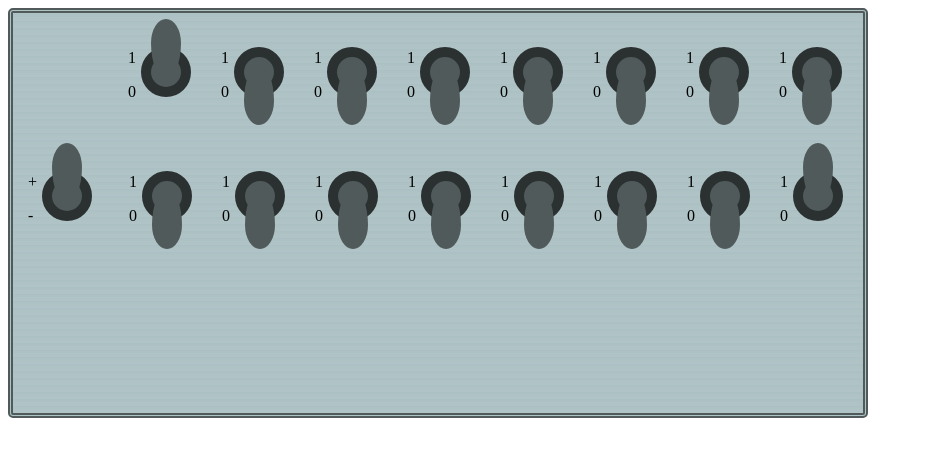
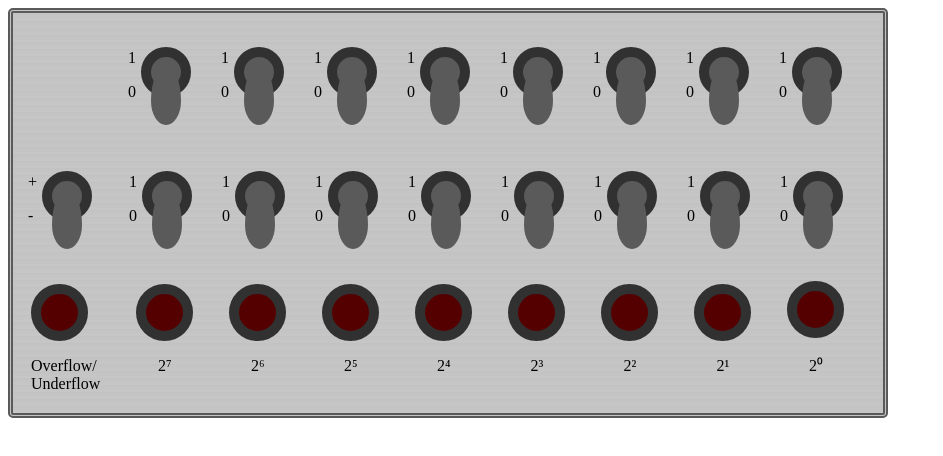
Before and after one commit to Marms314/binary-machine, an Angular app: page / in a window 1280 px wide. Shown: the top 456 px of the page, without its empty margins (0-943 px from the left). Built offline with nearby package versions, Linux system fonts and the light colour scheme.

Commit message:
added bulbs

```diff
--- a/src/app/machine/machine.component.css
+++ b/src/app/machine/machine.component.css
@@ -1,5 +1,5 @@
 .machine-face {
-    background-color: #a8bec1;
+    background-color: #c0c0c0;
     background-image: repeating-linear-gradient(
         180deg,
         rgba(255,255,255,.07) 1px, transparent 2px,
@@ -7,10 +7,26 @@
         rgba(255,255,255,.17) 5px, transparent 6px,
         rgba(255,255,255,.19) 7px, transparent 8px
     );
-    width: 850px;
+    width: 870px;
     height: 400px;
-    border: 5px double #505a5b;
+    border: 5px double #5a5a5a;
     border-radius: 5px;
+}
+
+.number1 {
+    padding: 0;
+    margin: 0;
+    margin-left: 100px;
+}
+
+.number2 {
+    padding: 0;
+    margin: 0;
+    margin-left: 7px;
+}
+
+.number-bulbs, .number2 {
+    display: inline-block;
 }
 
 .switch {
@@ -24,10 +40,10 @@
 }
 
 .switch-plate {
-    background-color: #505a5b;
+    background-color: #5a5a5a;
     width: 30px;
     height: 30px;
-    border: #2b3031 solid 10px;
+    border: #313131 solid 10px;
     border-radius: 50%;
     display: inline-block;
 }
@@ -36,23 +52,33 @@
     margin-top: 8px;
     width: 30px;
     height: 60px;
-    background-color: #505a5b;
+    background-color: #5a5a5a;
     border-radius: 50% 50% 50% 50% / 60% 60% 40% 40%;
 }
 
-.flipped {
+.toggle-flipped-up {
     transform: rotate(180deg);
 }
 
-.number1 {
-    padding: 0;
-    margin: 0;
-    margin-left: 100px;
+.bulb-back {
+    margin: 20px 18px;
+    display: inline-block;
 }
 
-.number2 {
-    padding: 0;
-    margin: 0;
-    margin-left: 7px;
-    display: inline-block;
+.bulb-text {
+    display: flex;
+    justify-content: center;
 }
+
+.bulb {
+    background-color: #550000;
+    width: 37px;
+    height: 37px;
+    border: #313131 solid 10px;
+    border-radius: 50%;
+}
+
+.bulb-turned-on {
+    background-color: #ff0000;
+    box-shadow: 0px 0px 18px #ff3535;
+}
--- a/src/app/machine/machine.component.html
+++ b/src/app/machine/machine.component.html
@@ -1,5 +1,6 @@
 <div class="machine-face">
 
+    <!-- Switches for the first number -->
     <div class="number1">
         <div class="switch">
             <div class="switch-text">
@@ -82,6 +83,7 @@
         </div>
     </div>
 
+    <!-- Switch for the operand -->
     <div class="switch">
         <div class="switch-text">
             <p>+</p>
@@ -92,6 +94,7 @@
         </div>
     </div>
 
+    <!-- Switches for the second number -->
     <div class="number2">
         <div class="switch">
             <div class="switch-text">
@@ -174,6 +177,75 @@
         </div>
      </div>
 
+     <!-- Overflow/UnderFlow Bulb-->
+    <div class="bulb-back">
+        <div class="bulb"></div>
+        <div class="bulb-text">
+            <p>
+            Overflow/<br>
+            Underflow
+            </p>
+        </div>
+    </div>
 
+    <!-- Number Bulbs -->
+    <div class="number-bulbs">
+        <div class="bulb-back">
+            <div class="bulb"></div>
+            <div class="bulb-text">
+                <p>2⁷</p>
+            </div>
+        </div>
+
+        <div class="bulb-back">
+            <div class="bulb"></div>
+            <div class="bulb-text">
+                <p>2⁶</p>
+            </div>
+        </div>
+
+        <div class="bulb-back">
+            <div class="bulb"></div>
+            <div class="bulb-text">
+                <p>2⁵</p>
+            </div>
+        </div>
+
+        <div class="bulb-back">
+            <div class="bulb"></div>
+            <div class="bulb-text">
+                <p>2⁴</p>
+            </div>
+        </div>
+
+        <div class="bulb-back">
+            <div class="bulb"></div>
+            <div class="bulb-text">
+                <p>2³</p>
+            </div>
+        </div>
+
+        <div class="bulb-back">
+            <div class="bulb"></div>
+            <div class="bulb-text">
+                <p>2²</p>
+            </div>
+        </div>
+
+        <div class="bulb-back">
+            <div class="bulb"></div>
+            <div class="bulb-text">
+                <p>2¹</p>
+            </div>
+        </div>
+
+        <div class="bulb-back">
+            <div class="bulb"></div>
+            <div class="bulb-text">
+                <p>2⁰</p>
+            </div>
+        </div>
+
+    </div>
 
 </div>
```
